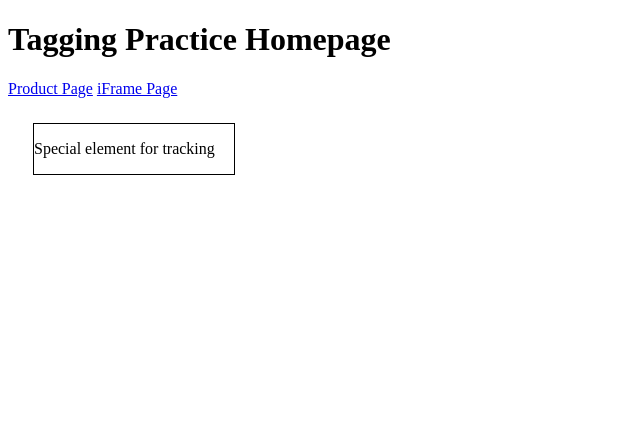
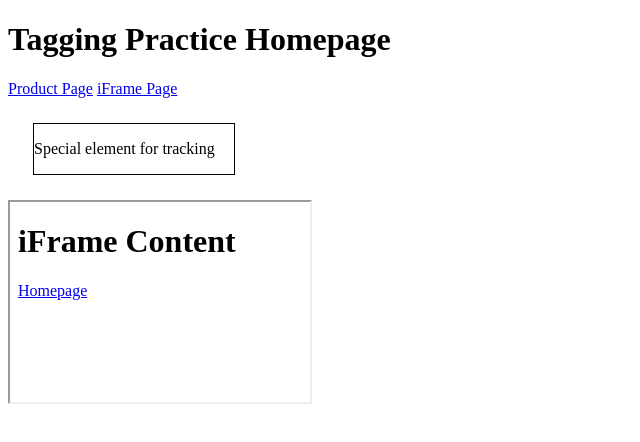
Before and after one commit to j-v-r/tagging-practice-3, a plain HTML site: page index.html in a window 1280 px wide. Shown: the whole page, without its empty margins (0-640 px from the left). Drawn offline with Linux system fonts and the light colour scheme.

Commit message:
Update index.html

```diff
--- a/index.html
+++ b/index.html
@@ -54,8 +54,9 @@
 <body>
     <h1>Tagging Practice Homepage</h1>
     <a onclick="linkTrack(this)" href="product-page.html" id="navLink1">Product Page</a>
-    <a onclick="linkTrack(this)" href="ifame-content.html" id="navLink1">iFrame Page</a>
+    <a onclick="linkTrack(this)" href="iframe-content.html" id="navLink1">iFrame Page</a>
     <div id="specialElement" style="border:1px black solid; display: block; width: 200px; margin: 25px;"><p>Special element for tracking</p>
     </div>
+    <iframe src="iframe-content.html" style="height:200px;width:300px;"></iframe>
 </body>
 </html>
```
